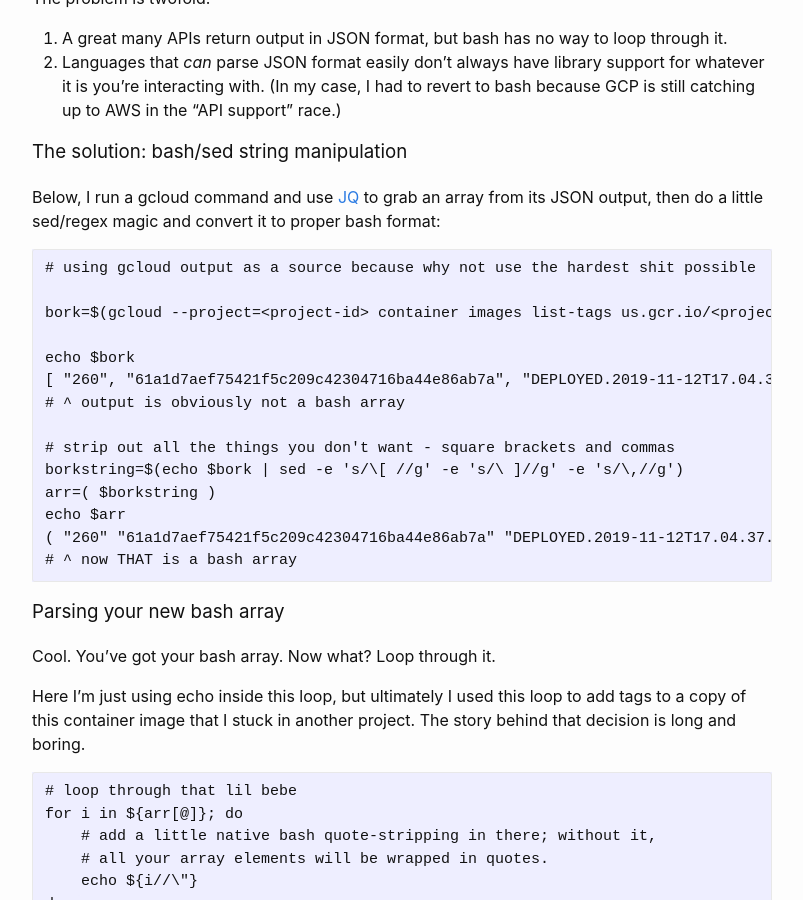
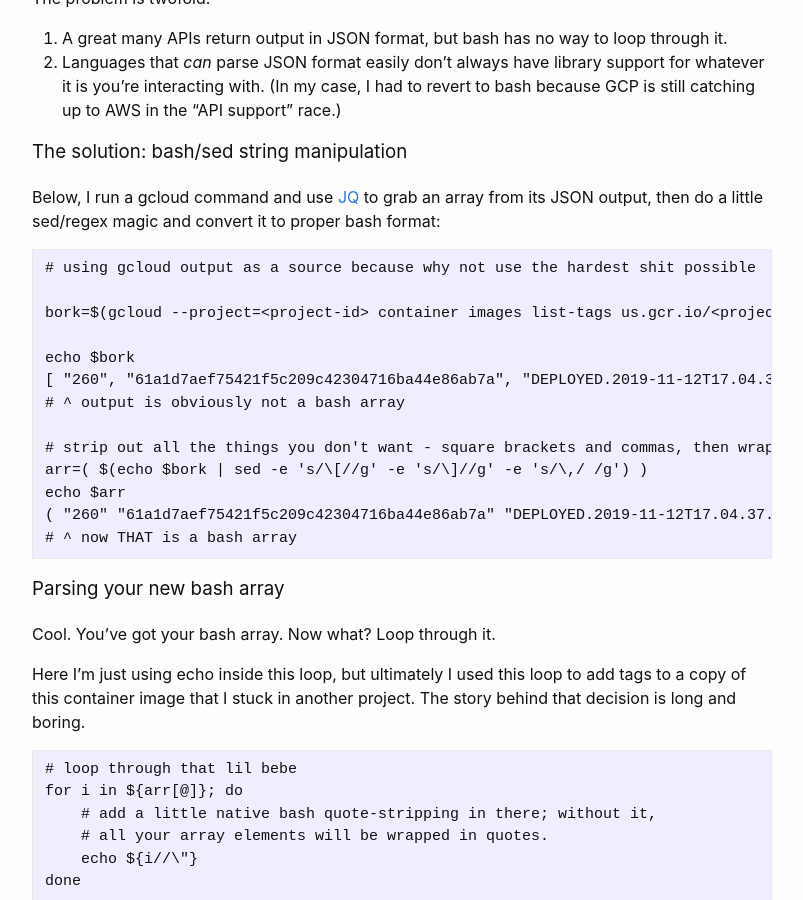
Before and after one commit to ingernet/ingernet.github.io, a Jekyll site: the page built from _posts/2020-04-15-json-array-bash-array.md, in a window 1280 px wide and 900 px high, scrolled down 556 px. Shown: the whole window, without its empty margins (238-1041 px from the left). Built offline with Jekyll 4.4.1, drawn with Linux system fonts in a browser that asks for light colours.

```diff
--- a/_posts/2020-04-15-json-array-bash-array.md
+++ b/_posts/2020-04-15-json-array-bash-array.md
@@ -37,9 +37,8 @@ echo $bork
 [ "260", "61a1d7aef75421f5c209c42304716ba44e86ab7a", "DEPLOYED.2019-11-12T17.04.37.772145800Z", "DEPLOYED.2019-11-13T00.00.29.525908800Z" ]
 # ^ output is obviously not a bash array
 
-# strip out all the things you don't want - square brackets and commas
-borkstring=$(echo $bork | sed -e 's/\[ //g' -e 's/\ ]//g' -e 's/\,//g')
-arr=( $borkstring )
+# strip out all the things you don't want - square brackets and commas, then wrap in an array ()
+arr=( $(echo $bork | sed -e 's/\[//g' -e 's/\]//g' -e 's/\,/ /g') )
 echo $arr
 ( "260" "61a1d7aef75421f5c209c42304716ba44e86ab7a" "DEPLOYED.2019-11-12T17.04.37.772145800Z" "DEPLOYED.2019-11-13T00.00.29.525908800Z" )
 # ^ now THAT is a bash array
```
